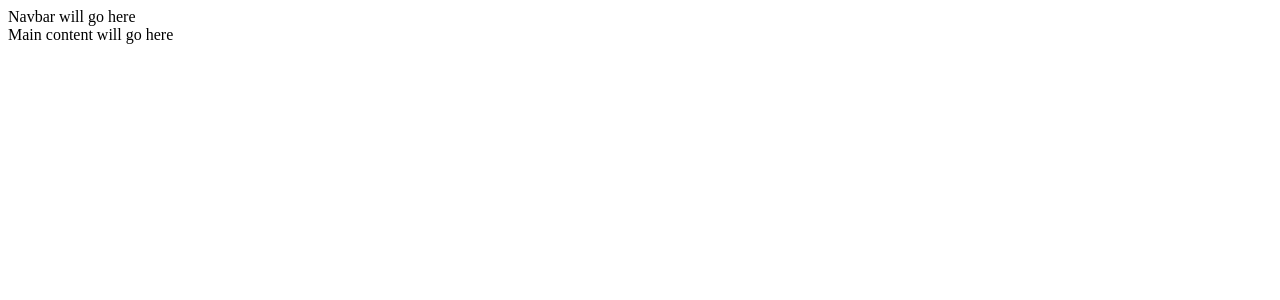
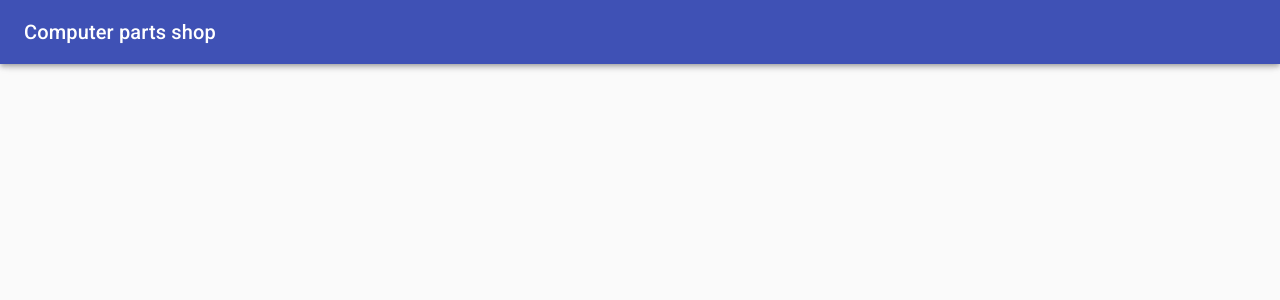
Before and after one commit to azat-nasyrov-dev/shop-app, a React (Create React App) app in the folder client/: page / in a window 1280 px wide. Shown: the top 300 px of the page. Built offline with nearby package versions, Linux system fonts and the light colour scheme.

Commit message:
Added AppToolbar component

```diff
--- a/client/src/App.js
+++ b/client/src/App.js
@@ -1,9 +1,13 @@
 import React from 'react';
+import CssBaseline from '@material-ui/core/CssBaseline';
+import AppToolbar from './components/UI/AppToolbar/AppToolbar';
 
 const App = () => (
   <>
-    <header>Navbar will go here</header>
-    <main>Main content will go here</main>
+    <CssBaseline/>
+    <header>
+      <AppToolbar/>
+    </header>
   </>
 )
 
--- /dev/null
+++ b/client/src/components/UI/AppToolbar/AppToolbar.js
@@ -0,0 +1,38 @@
+import React from 'react';
+import AppBar from '@material-ui/core/AppBar';
+import Toolbar from '@material-ui/core/Toolbar';
+import Typography from '@material-ui/core/Typography';
+import {Link} from 'react-router-dom';
+import {makeStyles} from "@material-ui/core";
+
+const useStyles = makeStyles(theme => ({
+  mainLink: {
+    color: 'inherit',
+    textDecoration: 'none',
+    '&:hover': {
+      color: 'inherit'
+    }
+  },
+  staticToolbar: {
+    marginBottom: theme.spacing(2)
+  }
+}));
+
+const AppToolbar = () => {
+  const classes = useStyles();
+
+  return (
+    <>
+      <AppBar position="fixed">
+        <Toolbar>
+          <Typography variant="h6">
+            <Link to="/" className={classes.mainLink}>Computer parts shop</Link>
+          </Typography>
+        </Toolbar>
+      </AppBar>
+      <Toolbar className={classes.staticToolbar}/>
+    </>
+  );
+};
+
+export default AppToolbar;
```
